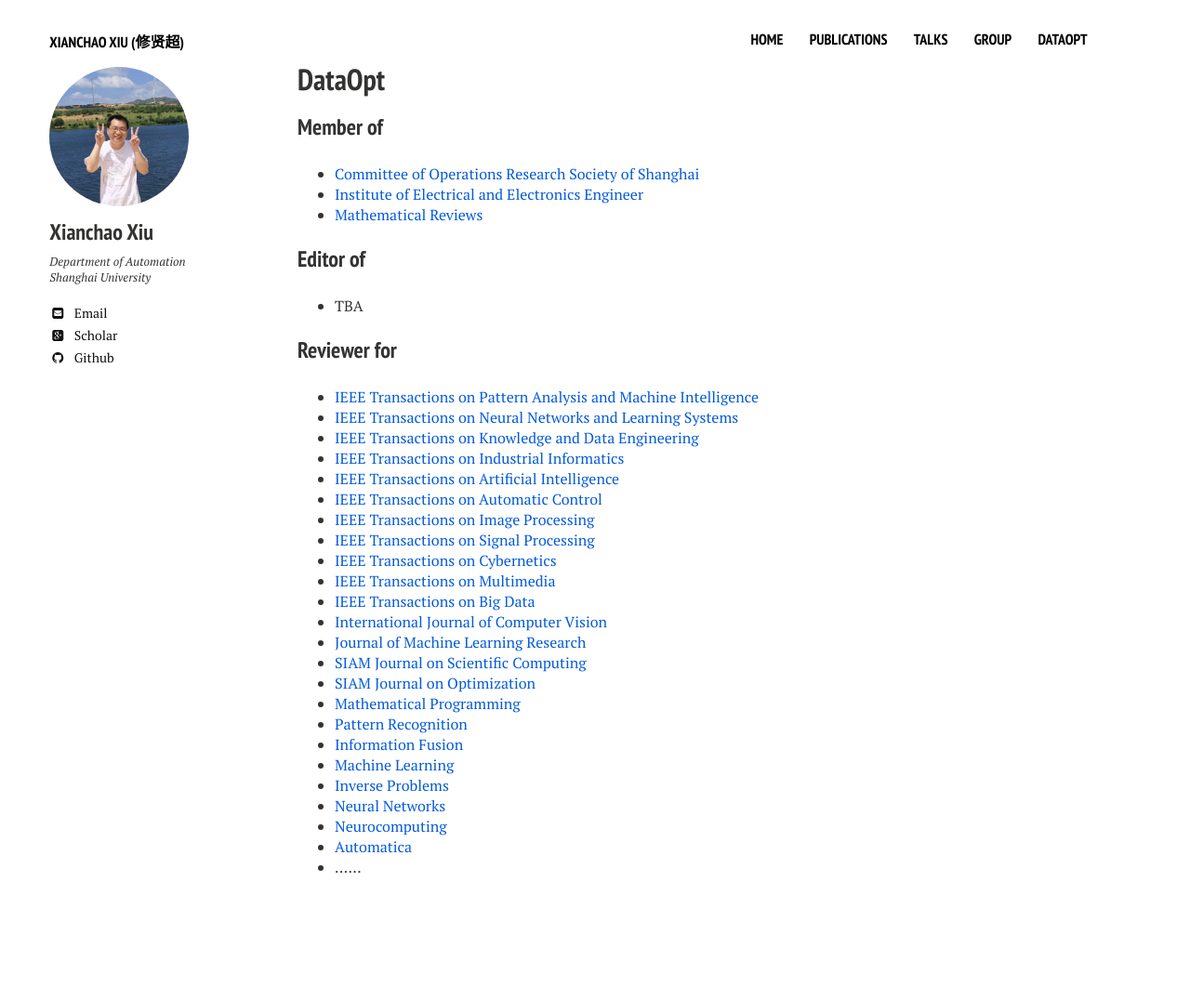
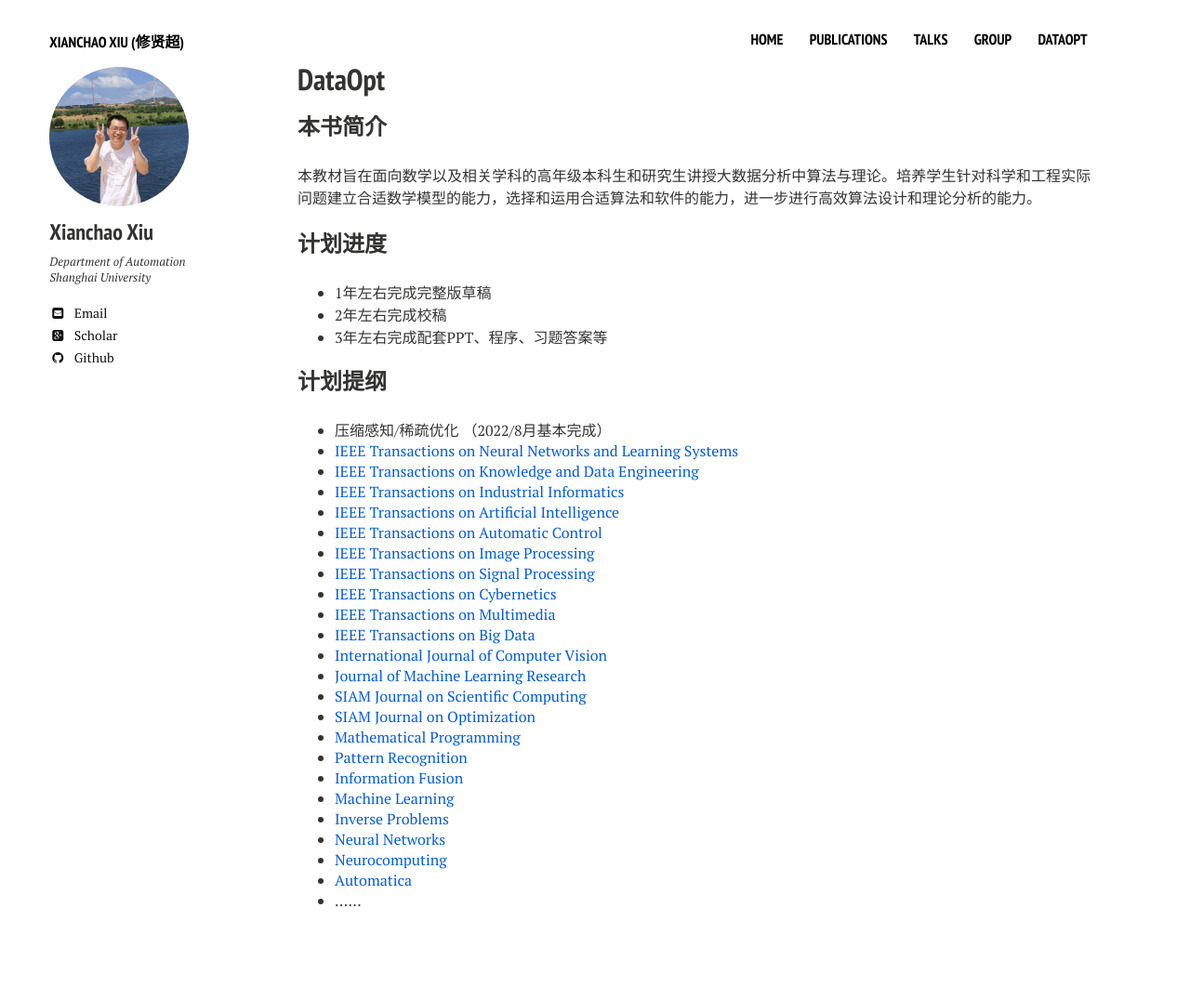
Before and after one commit to xianchaoxiu/xianchaoxiu.github.io, a Jekyll site: the page built from dataopt/index.md, in a window 1280 px wide. Shown: the whole page at 93% size. Built offline with Jekyll 4.4.1, drawn with Linux system fonts in a browser that asks for light colours; nearby versions of some CDN libraries; before the commit the page ends 1040 px from its top, so only the background shows below that.

Commit message:
Update index.md

```diff
--- a/dataopt/index.md
+++ b/dataopt/index.md
@@ -8,18 +8,18 @@ share: false
 ---
 
 
-### Member of
-* <a href="http://www.shorsc.org.cn/" class="textlink" target="_blank">Committee of Operations Research Society of Shanghai </a> <br>
-* <a href="https://www.ieee.org/" class="textlink" target="_blank">Institute of Electrical and Electronics Engineer </a> <br>
-* <a href="https://www.ams.org/mr-database" class="textlink" target="_blank">Mathematical Reviews</a> <br>
+### 本书简介
+本教材旨在面向数学以及相关学科的高年级本科生和研究生讲授大数据分析中算法与理论。培养学生针对科学和工程实际问题建立合适数学模型的能力，选择和运用合适算法和软件的能力，进一步进行高效算法设计和理论分析的能力。
 
 
-### Editor of
-* TBA
+### 计划进度
+* 1年左右完成完整版草稿
+* 2年左右完成校稿
+* 3年左右完成配套PPT、程序、习题答案等
 
 
-### Reviewer for
-* <a href="https://ieeexplore.ieee.org/xpl/RecentIssue.jsp?punumber=34" class="textlink" target="_blank">IEEE Transactions on Pattern Analysis and Machine Intelligence </a> <br>
+### 计划提纲
+* 压缩感知/稀疏优化 （2022/8月基本完成） <br>
 * <a href="https://ieeexplore.ieee.org/xpl/RecentIssue.jsp?punumber=5962385" class="textlink" target="_blank">IEEE Transactions on Neural Networks and Learning Systems</a> <br>
 * <a href="https://ieeexplore.ieee.org/xpl/RecentIssue.jsp?punumber=69" class="textlink" target="_blank">IEEE Transactions on Knowledge and Data Engineering</a> <br>
 * <a href="https://ieeexplore.ieee.org/xpl/RecentIssue.jsp?punumber=9424" class="textlink" target="_blank">IEEE Transactions on Industrial Informatics</a> <br>
```
